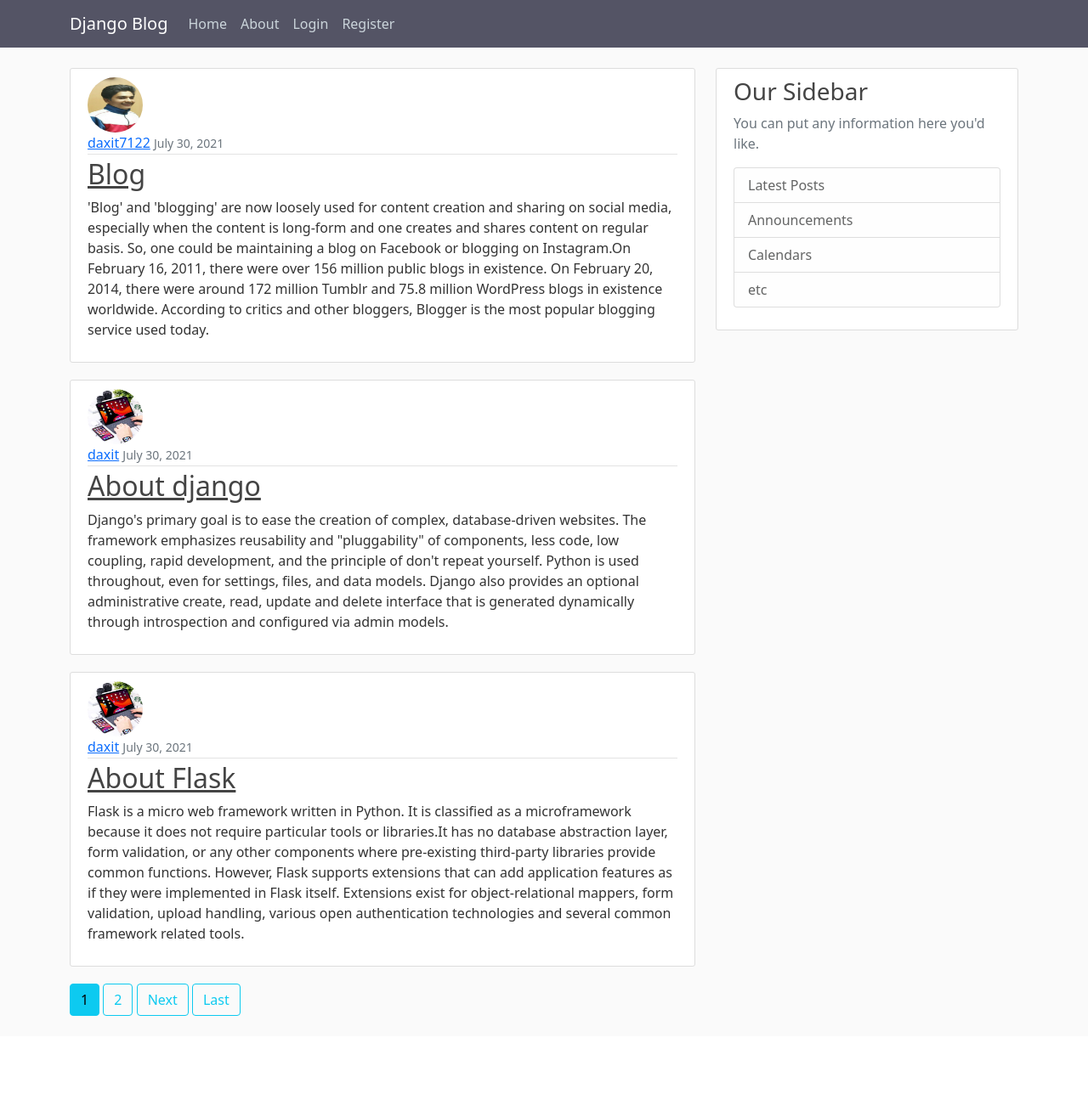
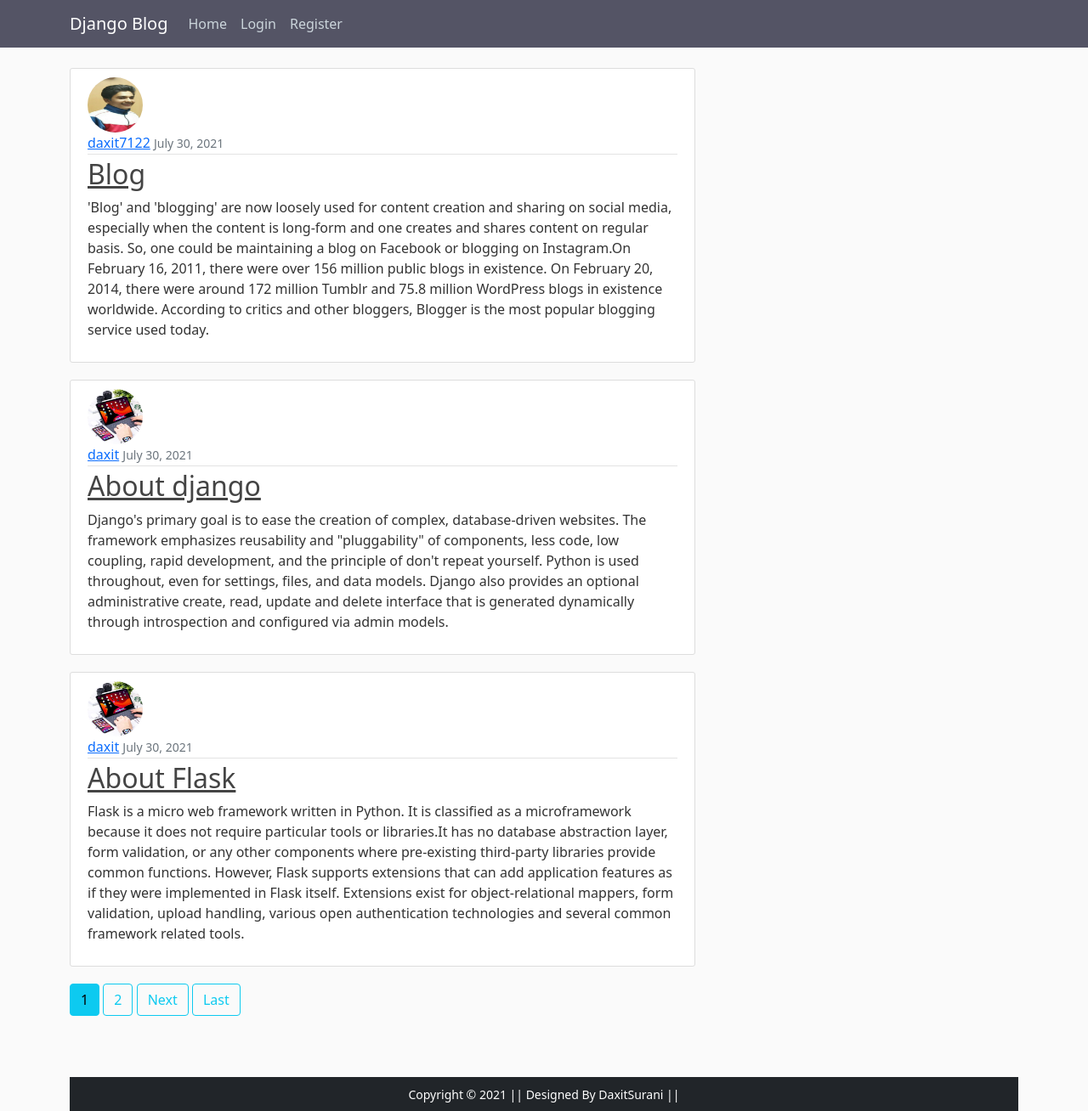
Before and after one commit to daxit99/Blog_post-django, a Django app: page / in a window 1280 px wide. Shown: the whole page at 85% size. Before the commit the page ends 1196 px from the top, so only its background shows below. Run offline with Django 3.2, Linux system fonts and the light colour scheme; data comes from the database, SQL or seed files in the repository.

Commit message:
change about

```diff
--- a/blog/templates/blog/base.html
+++ b/blog/templates/blog/base.html
@@ -32,7 +32,6 @@
                 <div class="collapse navbar-collapse" id="navbarToggle">
                     <div class="navbar-nav mr-auto">
                         <a class="nav-item nav-link" href="{% url 'blog-home' %}">Home</a>
-                        <a class="nav-item nav-link" href="{% url 'blog-about' %}">About</a>
                     </div>
                     <!-- Navbar Right Side -->
                     <div class="navbar-nav">
@@ -61,20 +60,10 @@
                 {% endif %}
                 {% block content %}{% endblock %}
             </div>
-            <div class="col-md-4">
-                <div class="content-section">
-                    <h3>Our Sidebar</h3>
-                    <p class='text-muted'>You can put any information here you'd like.
-                    <ul class="list-group">
-                        <li class="list-group-item list-group-item-light">Latest Posts</li>
-                        <li class="list-group-item list-group-item-light">Announcements</li>
-                        <li class="list-group-item list-group-item-light">Calendars</li>
-                        <li class="list-group-item list-group-item-light">etc</li>
-                    </ul>
-                    </p>
-                </div>
-            </div>
         </div>
+        <footer class="container-fluid bg-dark text-center p-2 mt-5">
+        <small class="text-white">Copyright &copy; 2021 || Designed By DaxitSurani || </small>
+        </footer>
     </main>
     <script src="https://cdn.jsdelivr.net/npm/bootstrap@5.0.2/dist/js/bootstrap.bundle.min.js"
         integrity="sha384-MrcW6ZMFYlzcLA8Nl+NtUVF0sA7MsXsP1UyJoMp4YLEuNSfAP+JcXn/tWtIaxVXM"
```
